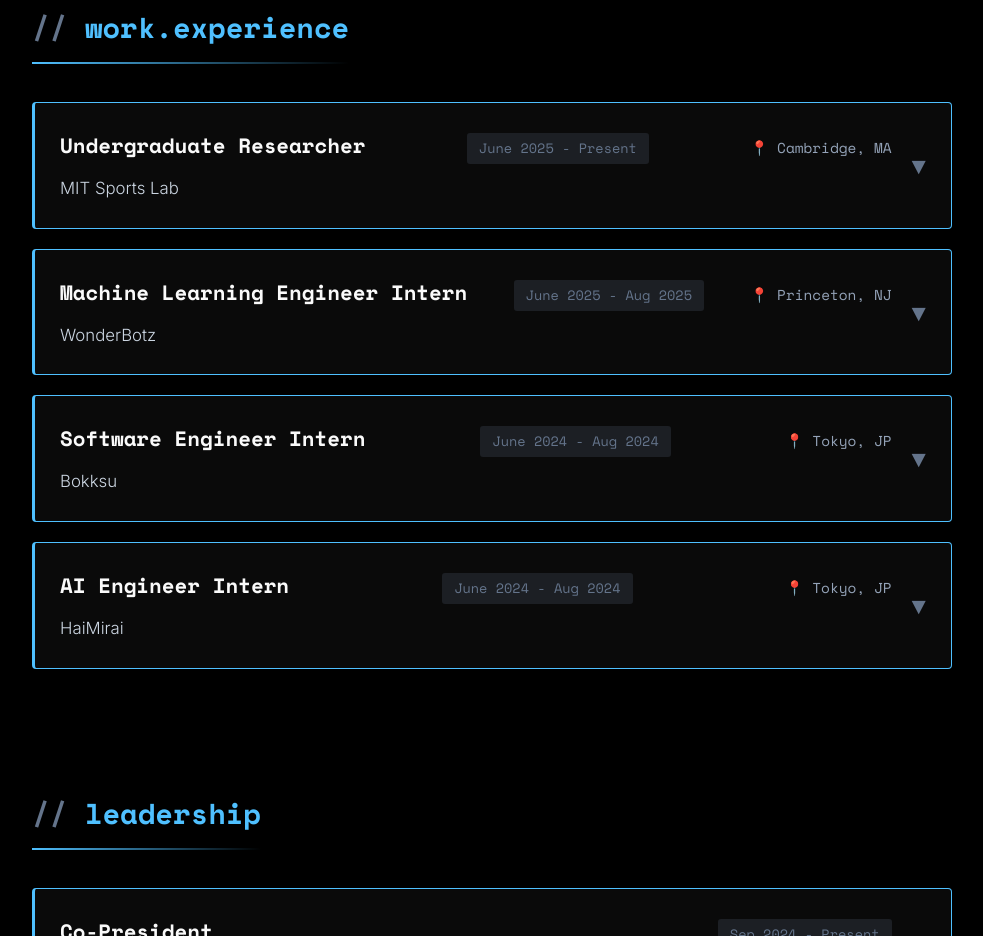
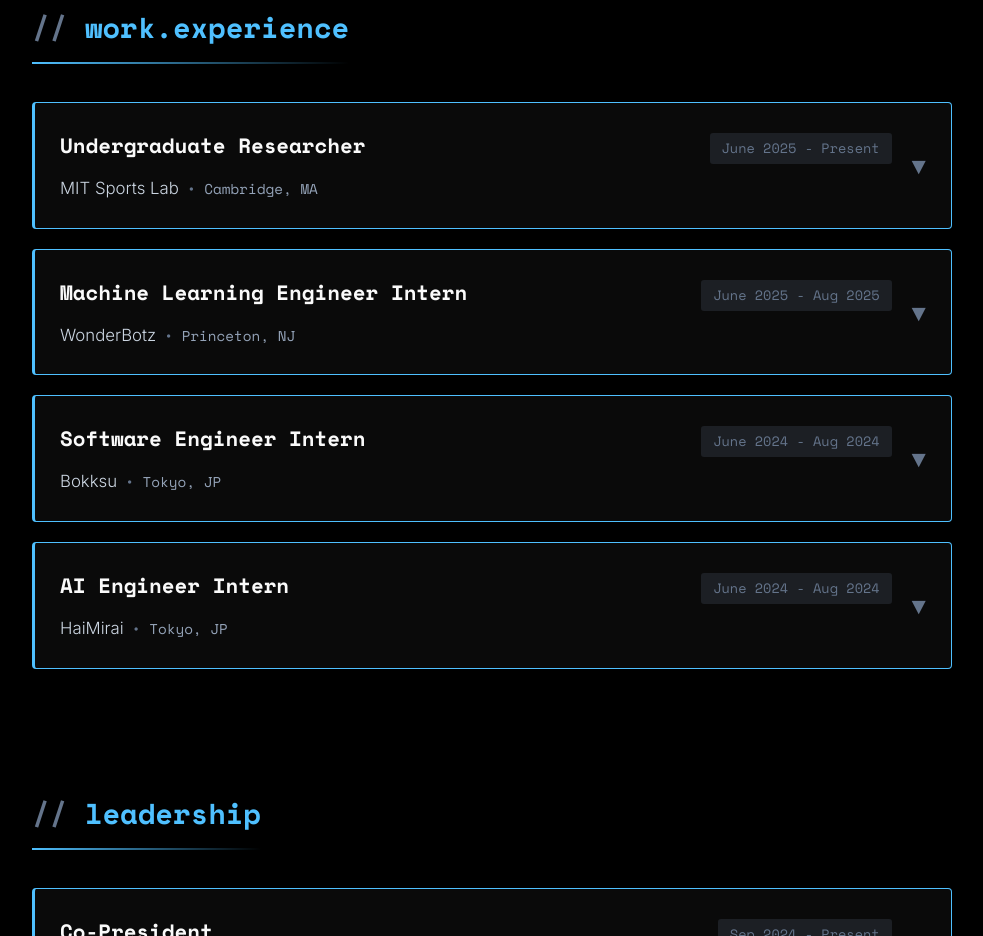
Before and after one commit to bhirokia/bhirokia.github.io, a plain HTML site: page index.html in a window 1280 px wide. Shown: the part 1380-2316 px from the top of the page, without its empty margins (148-1131 px from the left). Drawn offline with nearby package versions, Linux system fonts and the light colour scheme.

Commit message:
changed location style

```diff
--- a/index.html
+++ b/index.html
@@ -1,3 +1,4 @@
+
 <!DOCTYPE html>
 <html lang="en">
 <head>
@@ -275,13 +276,14 @@
 
         .item-location {
             color: #94a3b8;
-            font-size: 0.9em;
-            margin-top: 5px;
+            font-size: 0.85em;
+            margin-left: 8px;
             font-family: 'Space Mono', monospace;
         }
 
         .item-location::before {
-            content: '📍 ';
+            content: '• ';
+            color: #64748b;
         }
 
         .item-description {
@@ -626,9 +628,8 @@
                             <div class="item-header">
                                 <span class="item-title">Undergraduate Researcher</span>
                                 <span class="item-date">June 2025 - Present</span>
-                                <div class="item-location">Cambridge, MA</div>
                             </div>
-                            <div class="item-subtitle">MIT Sports Lab</div>
+                            <div class="item-subtitle">MIT Sports Lab<span class="item-location">Cambridge, MA</span></div>
                         </div>
                         <span class="expand-icon">▼</span>
                     </div>
@@ -654,9 +655,8 @@
                             <div class="item-header">
                                 <span class="item-title">Machine Learning Engineer Intern</span>
                                 <span class="item-date">June 2025 - Aug 2025</span>
-                                <div class="item-location">Princeton, NJ</div>
                             </div>
-                            <div class="item-subtitle">WonderBotz</div>
+                            <div class="item-subtitle">WonderBotz<span class="item-location">Princeton, NJ</span></div>
                         </div>
                         <span class="expand-icon">▼</span>
                     </div>
@@ -681,9 +681,8 @@
                             <div class="item-header">
                                 <span class="item-title">Software Engineer Intern</span>
                                 <span class="item-date">June 2024 - Aug 2024</span>
-                                <div class="item-location">Tokyo, JP</div>
                             </div>
-                            <div class="item-subtitle">Bokksu</div>
+                            <div class="item-subtitle">Bokksu<span class="item-location">Tokyo, JP</span></div>
                         </div>
                         <span class="expand-icon">▼</span>
                     </div>
@@ -708,9 +707,8 @@
                             <div class="item-header">
                                 <span class="item-title">AI Engineer Intern</span>
                                 <span class="item-date">June 2024 - Aug 2024</span>
-                                <div class="item-location">Tokyo, JP</div>
                             </div>
-                            <div class="item-subtitle">HaiMirai</div>
+                            <div class="item-subtitle">HaiMirai<span class="item-location">Tokyo, JP</span></div>
                         </div>
                         <span class="expand-icon">▼</span>
                     </div>
```
